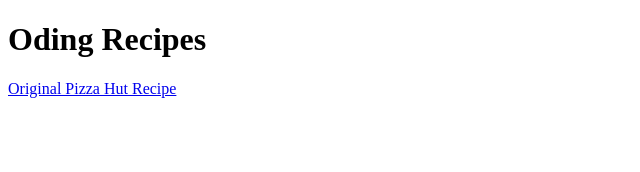
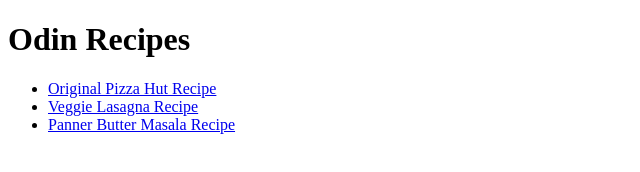
Before and after one commit to vatsal2471/odin-recipes, a plain HTML site: page index.html in a window 1280 px wide. Shown: the whole page, without its empty margins (0-640 px from the left). Drawn offline with Linux system fonts and the light colour scheme.

Commit message:
edit index.html

```diff
--- a/index.html
+++ b/index.html
@@ -5,9 +5,12 @@
         <title>Recipe Page</title>
     </head>
     <body>
-        <h1>Oding Recipes</h1>
-        <a href="recipes/pizza.html">Original Pizza Hut Recipe</a>
-
+        <h1>Odin Recipes</h1>
+        <ul>
+            <li><a href="recipes/pizza.html">Original Pizza Hut Recipe</a></li>
+            <li><a href="recipes/lasagna.html">Veggie Lasagna Recipe</a></li>
+            <li><a href="recipes/paneer.html">Panner Butter Masala Recipe</a></li>
+        </ul>
 
     </body>
 </html>
```
